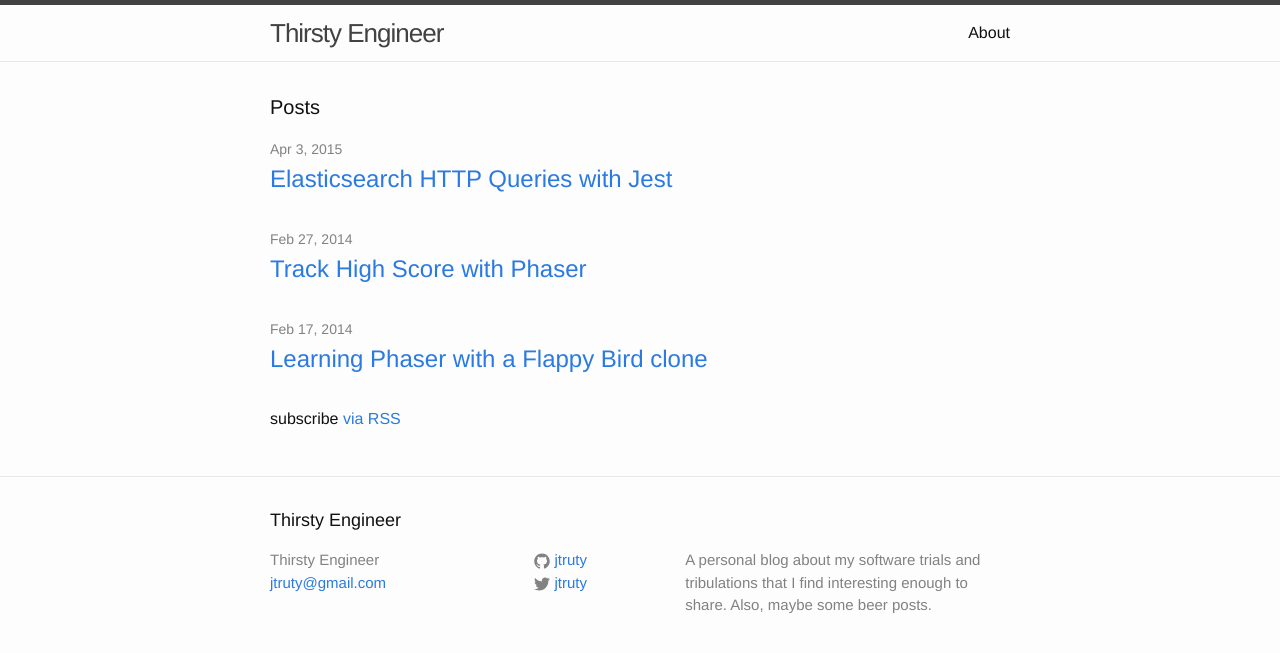
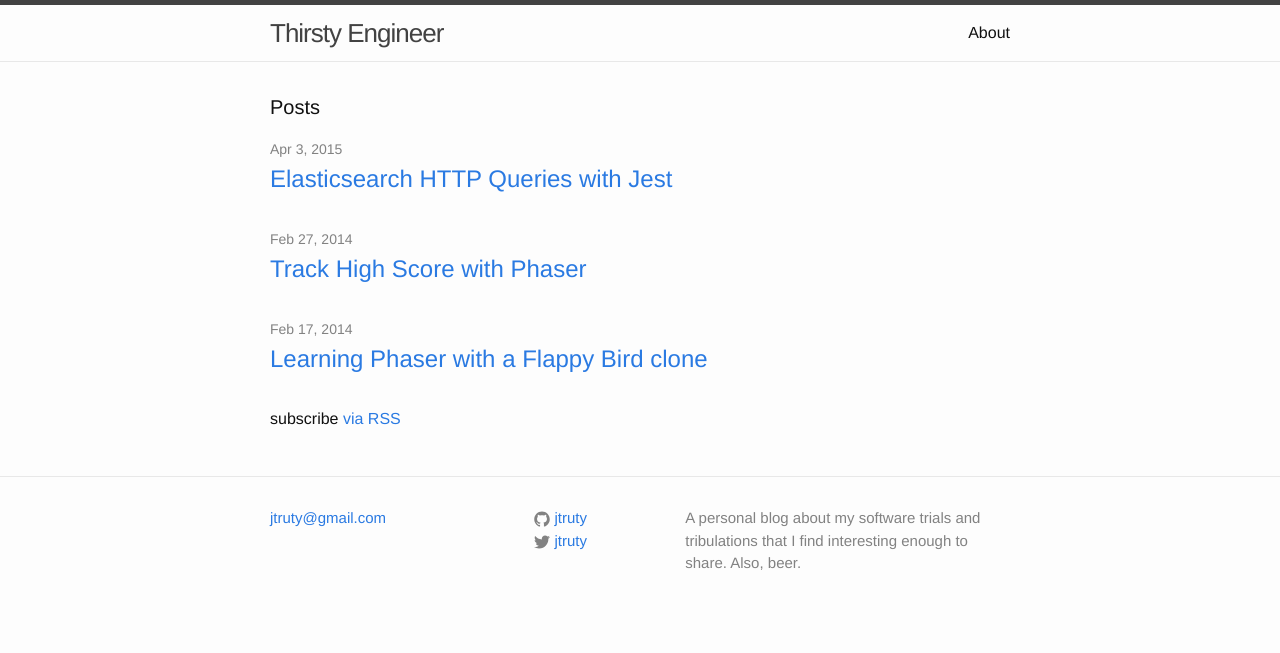
Before and after one commit to jtruty/jtruty.github.io, a Jekyll site: the page built from index.html, in a window 1280 px wide. Shown: the top 653 px of the page. Built offline with Jekyll 4.4.1, drawn with Linux system fonts in a browser that asks for light colours.

Commit message:
style fixes:

```diff
--- a/_config.yml
+++ b/_config.yml
@@ -3,7 +3,7 @@ title: Thirsty Engineer
 email: jtruty@gmail.com
 description: > # this means to ignore newlines until "baseurl:"
    A personal blog about my software trials and tribulations that
-   I find interesting enough to share. Also, maybe some beer posts.
+   I find interesting enough to share. Also, beer.
 baseurl: "" # the subpath of your site, e.g. /blog/
 url: "http://jtruty.github.io" # the base hostname & protocol for your site
 twitter_username: jtruty
--- a/_includes/footer.html
+++ b/_includes/footer.html
@@ -2,12 +2,12 @@
 
   <div class="wrapper">
 
-    <h2 class="footer-heading">{{ site.title }}</h2>
+    <!--<h2 class="footer-heading">{{ site.title }}</h2>-->
 
     <div class="footer-col-wrapper">
       <div class="footer-col  footer-col-1">
         <ul class="contact-list">
-          <li>{{ site.title }}</li>
+          <!--<li>{{ site.title }}</li>-->
           <li><a href="mailto:{{ site.email }}">{{ site.email }}</a></li>
         </ul>
       </div>
```
